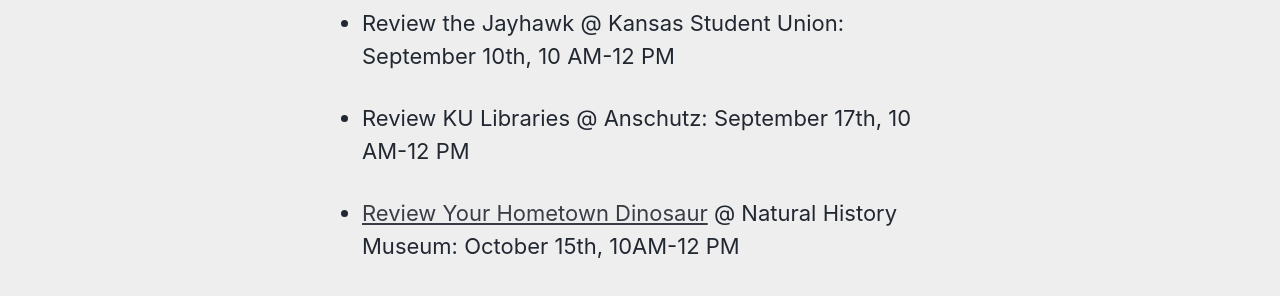
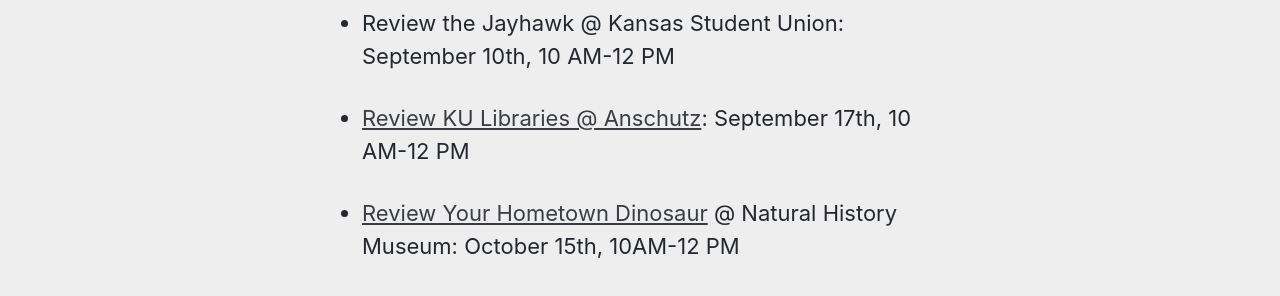
Before and after one commit to idrhku/lawrence-reviewed, a Jekyll site: the page built from _pages/pop-ups.md, in a window 1280 px wide. Shown: the part 1186-1482 px from the top of the page. Built offline with Jekyll 4.4.1, drawn with Linux system fonts in a browser that asks for light colours; cached includes are drawn as plain includes; some of the changed lines change nothing that is shown.

Commit message:
Update pop-ups.md

```diff
--- a/_pages/pop-ups.md
+++ b/_pages/pop-ups.md
@@ -31,7 +31,7 @@
 
 - Review the Jayhawk @ Kansas Student Union: September 10th, 10 AM-12 PM
 
-- Review KU Libraries @ Anschutz: September 17th, 10 AM-12 PM
+- [Review KU Libraries @ Anschutz](/ku-libraries): September 17th, 10 AM-12 PM
 
 - [Review Your Hometown Dinosaur](/hometown-dinosaur) @ Natural History Museum: October 15th, 10AM-12 PM
 
```
